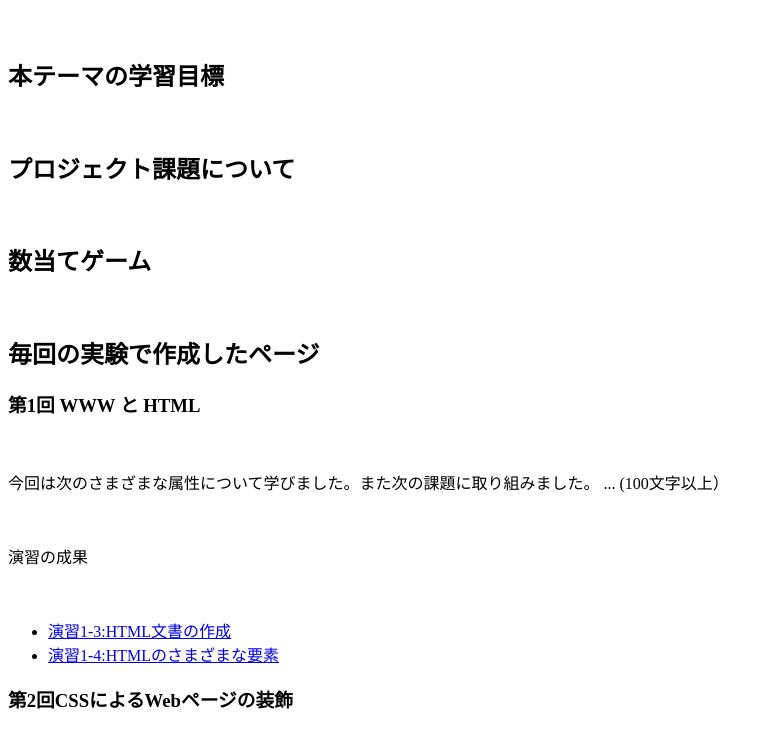
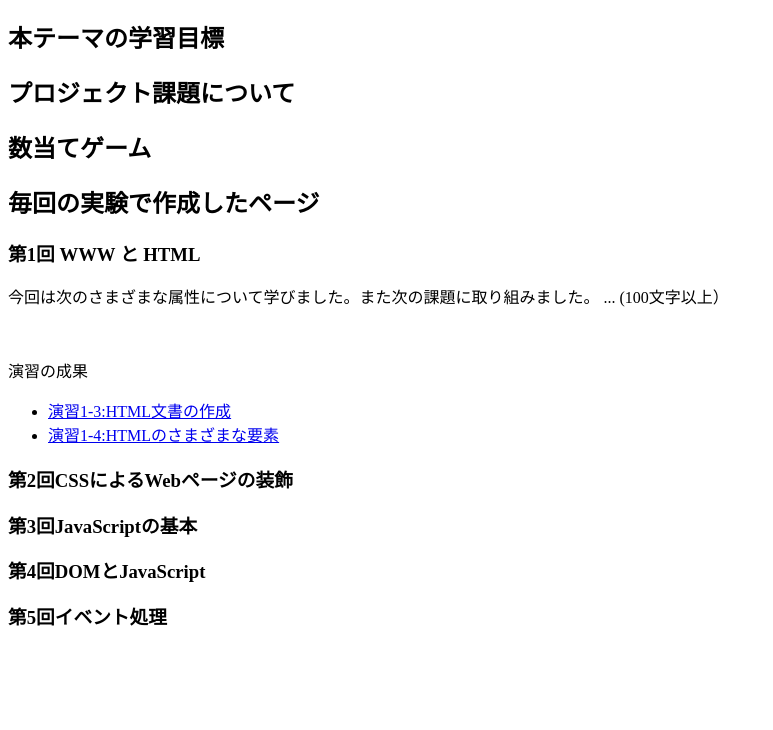
Before and after one commit to G284672022/medialabo, a plain HTML site: page index.html in a window 1280 px wide. Shown: the part 70-800 px from the top of the page, without its empty margins (0-773 px from the left). Drawn offline with Linux system fonts and the light colour scheme.

Commit message:
課題1-1

```diff
--- a/index.html
+++ b/index.html
@@ -5,22 +5,22 @@
     <title>課題1-1</title>
   </head>
   <body>
-    <h1>「Webコンテンツ作成の成果」</h1><br>
-    <h2>本テーマの学習目標</h2><br>
-    <h2>プロジェクト課題について</h2><br>
-    <h2>数当てゲーム</h2><br>
+    <h1>「Webコンテンツ作成の成果」</h1>
+    <h2>本テーマの学習目標</h2>
+    <h2>プロジェクト課題について</h2>
+    <h2>数当てゲーム</h2>
     <h2>毎回の実験で作成したページ</h2>
-    <h3>第1回 WWW と HTML</h3><br>
+    <h3>第1回 WWW と HTML</h3>
     <p>今回は次のさまざまな属性について学びました。また次の課題に取り組みました。 ... (100文字以上）</p><br>
-    <p>演習の成果</p><br>
+    <p>演習の成果</p>
     <ul>
         <li><a href="https://g284672022.github.io/medialabo/practice-html/structure.html"target="_brank">演習1-3:HTML文書の作成</a></li>
         <li><a href="https://g284672022.github.io/medialabo/practice-html/elements.html"target="_brank">演習1-4:HTMLのさまざまな要素</a></li>
     </ul>
-    <h3>第2回CSSによるWebページの装飾</h3><br>
-    <h3>第3回JavaScriptの基本</h3><br>
-    <h3>第4回DOMとJavaScript</h3><br>
-    <h3>第5回イベント処理</h3><br>
+    <h3>第2回CSSによるWebページの装飾</h3>
+    <h3>第3回JavaScriptの基本</h3>
+    <h3>第4回DOMとJavaScript</h3>
+    <h3>第5回イベント処理</h3>
 
 
   </body>
```
